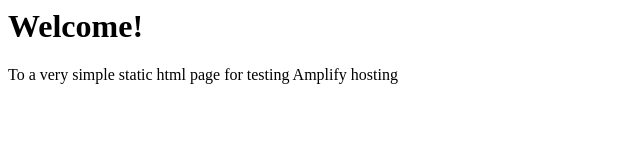
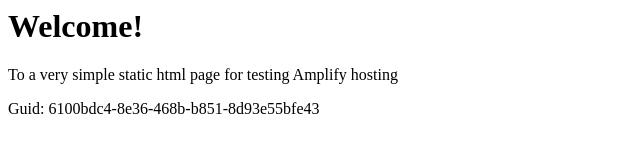
Before and after one commit to aws-aemilia-iad/Github-PR-Commit-Integration-Test-DoNotTouch-Gith-P5X5MO5I-v1-prod-us-east-1, a website: page src/index.html in a window 1280 px wide. Shown: the whole page, without its empty margins (0-640 px from the left). Drawn offline with Linux system fonts and the light colour scheme.

Commit message:
commit from integ tests

```diff
--- a/src/index.html
+++ b/src/index.html
@@ -1,3 +1,5 @@
+
+
 <html lang="en">
 
 <head>
@@ -10,6 +12,6 @@
 <body>
     <h1>Welcome!</h1>
     <p>To a very simple static html page for testing Amplify hosting</p>
-</body>
+    <p>Guid: 6100bdc4-8e36-468b-b851-8d93e55bfe43</p></body>
 
 </html>
```
